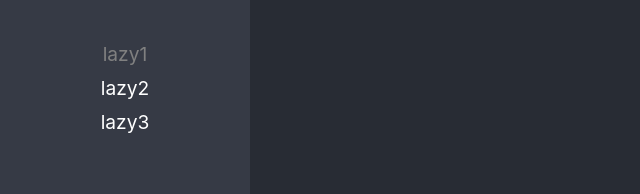
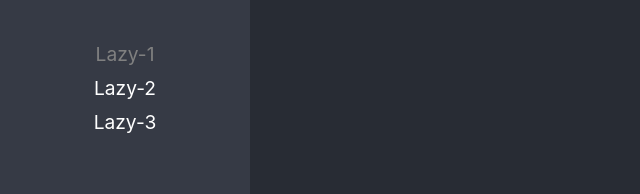
Before and after one commit to Tort9994/React-Avanzado, a React (Create React App) app: page /lazy1 in a window 1280 px wide. Shown: the part 155-349 px from the top of the page, without its empty margins (0-640 px from the left). Built offline with nearby package versions, Linux system fonts and the light colour scheme.

Commit message:
Lazyload basico

```diff
--- a/src/01-lazyload/pages/LazyPage1.tsx
+++ b/src/01-lazyload/pages/LazyPage1.tsx
@@ -4,3 +4,5 @@ export const LazyPage1 = () => {
         <h1>Lazy Page 1</h1>
     )
 }
+
+export default LazyPage1;
--- a/src/01-lazyload/pages/LazyPage2.tsx
+++ b/src/01-lazyload/pages/LazyPage2.tsx
@@ -3,3 +3,5 @@ export const LazyPage2 = () => {
         <h1>Lazy Page 2</h1>
     )
 }
+
+export default LazyPage2;
--- a/src/01-lazyload/pages/LazyPage3.tsx
+++ b/src/01-lazyload/pages/LazyPage3.tsx
@@ -4,3 +4,5 @@ export const LazyPage3 = () => {
         <h1>Lazy Page 3</h1>
     )
 }
+
+export default LazyPage3;
--- a/src/routes/Navigation.tsx
+++ b/src/routes/Navigation.tsx
@@ -7,44 +7,48 @@ import {
 } from 'react-router-dom';
 
 import logo from '../logo.svg';
-import { LazyPage1, LazyPage2, LazyPage3 } from '../01-lazyload/pages';
+
+import { routes } from './routes';
+import { Suspense } from 'react';
+
+
+
 
 
 
 export const Navigation = () => {
+
+
   return (
+    <Suspense fallback={<h1>loading...</h1>}>
+
       <Router>
         <div className="main-layout">
           <nav>
             <img src={logo} alt="React Logo" />
             <ul>
-            <li>
-              <NavLink to="/lazy1" className={({ isActive }) =>
+              {routes.map((route) => {
+                return (
+                  <li key={route.to}>
+                    <NavLink to={route.to} className={({ isActive }) =>
                       isActive ? "nav-active" : ""
-              } >lazy1</NavLink>
+                    } >{route.name}</NavLink>
                   </li>
-            <li>
-              <NavLink to="/lazy2" className={({ isActive }) =>
-                isActive ? "nav-active" : ""
-              } >lazy2</NavLink>
-            </li>
-            <li>
-              <NavLink to="/lazy3" className={({ isActive }) =>
-                isActive ? "nav-active" : ""
-              } >lazy3</NavLink>
-            </li>
+                )
+              })}
             </ul>
           </nav>
 
 
           <Routes>
-          <Route path="/lazy1" element={<LazyPage1 />} />
-          <Route path="/lazy2" element={<LazyPage2 />} />
-          <Route path="/lazy3" element={<LazyPage3 />} />
+            {routes.map((route) => {
+              return (<Route key={route.to} path={route.path} element={<route.Component />} />)
+            })}
 
-          <Route path="/*" element={<Navigate to={"/lazy1"} replace />} />
+            <Route path="/*" element={<Navigate to={routes[0].to} replace />} />
           </Routes>
         </div>
       </Router>
+    </Suspense>
   );
 }
--- /dev/null
+++ b/src/routes/routes.ts
@@ -0,0 +1,45 @@
+import { lazy } from "react"
+
+
+type JSXComponent = () => JSX.Element
+
+interface Route {
+    to: string,
+    path: string,
+    Component: React.LazyExoticComponent<() => JSX.Element> | JSXComponent,
+    name: string
+}
+
+const lazy1 = lazy(() =>
+    import(/*webpackChunkName: "LazyPage1" */ "../01-lazyload/pages")
+        .then(({ LazyPage1 }) => ({ default: LazyPage1 })));
+
+const lazy2 = lazy(() =>
+    import(/*webpackChunkName: "LazyPage2" */ "../01-lazyload/pages")
+        .then(({ LazyPage2 }) => ({ default: LazyPage2 })));
+
+const lazy3 = lazy(() =>
+    import(/*webpackChunkName: "LazyPage3" */ "../01-lazyload/pages")
+        .then(({ LazyPage3 }) => ({ default: LazyPage3 })));
+
+
+export const routes: Array<Route> = [
+    {
+        to: '/lazy1',
+        path: 'lazy1',
+        Component: lazy1,
+        name: 'Lazy-1'
+    },
+    {
+        to: '/lazy2',
+        path: 'lazy2',
+        Component: lazy2,
+        name: 'Lazy-2'
+    },
+    {
+        to: '/lazy3',
+        path: 'lazy3',
+        Component: lazy3,
+        name: 'Lazy-3'
+    }
+]
```
Lines whose indentation alone changed are shown as unchanged.
